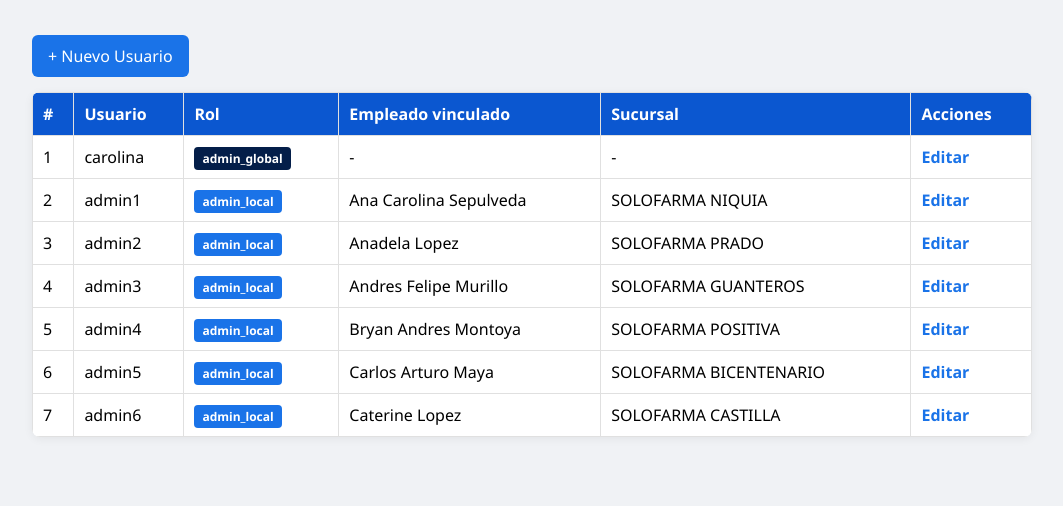
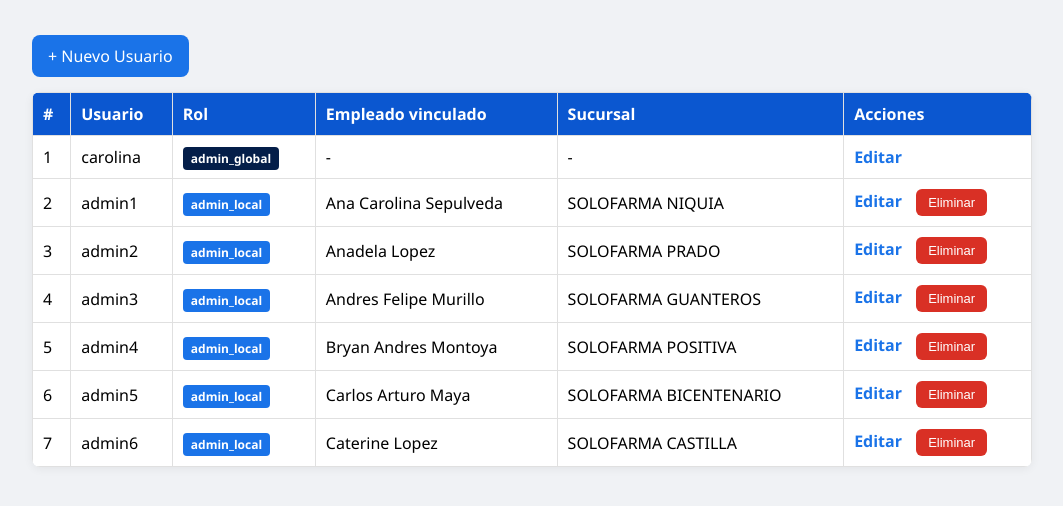
Before and after one commit to rgaitang/proyecto, a Flask app: page /admin/usuarios in a window 1280 px wide. Shown: the part 91-597 px from the top of the page, without its empty margins (108-1171 px from the left). Run offline with Flask 3, Linux system fonts and the light colour scheme; the visitor is signed in with stand-in values (Sample User, id 1).

Commit message:
Gestion de empleados/usuarios: rutas eliminar, cedula real y botones eliminar

```diff
--- a/app.py
+++ b/app.py
@@ -582,6 +582,44 @@ def editar_usuario(usuario_id):
                            todos_tipos=['admin_global', 'admin_local', 'empleado'])
 
 
+@app.route('/admin/eliminar_empleado/<int:empleado_id>', methods=['POST'])
+@rol_required('admin_global')
+def eliminar_empleado(empleado_id):
+    emp = db.session.get(Empleado, empleado_id)
+    if not emp:
+        flash('Empleado no encontrado', 'danger')
+        return redirect(url_for('admin_empleados'))
+    if emp.usuario:
+        flash('No se puede eliminar: el empleado tiene un usuario de login asociado', 'danger')
+        return redirect(url_for('admin_empleados'))
+    nombre = emp.nombre
+    RegistroHoras.query.filter_by(empleado_id=emp.id).delete(synchronize_session=False)
+    Novedad.query.filter_by(empleado_id=emp.id).delete(synchronize_session=False)
+    db.session.delete(emp)
+    db.session.commit()
+    flash(f'Empleado "{nombre}" eliminado', 'success')
+    return redirect(url_for('admin_empleados'))
+
+
+@app.route('/admin/eliminar_usuario/<int:usuario_id>', methods=['POST'])
+@rol_required('admin_global')
+def eliminar_usuario(usuario_id):
+    u = db.session.get(Usuario, usuario_id)
+    if not u:
+        flash('Usuario no encontrado', 'danger')
+        return redirect(url_for('admin_usuarios'))
+    if u.username == 'carolina':
+        flash('No se puede eliminar la cuenta principal (carolina)', 'danger')
+        return redirect(url_for('admin_usuarios'))
+    username = u.username
+    if u.empleado:
+        u.empleado.user_id = None
+    db.session.delete(u)
+    db.session.commit()
+    flash(f'Usuario "{username}" eliminado', 'success')
+    return redirect(url_for('admin_usuarios'))
+
+
 @app.route('/cambiar_password', methods=['POST'])
 @login_required
 def cambiar_password():
--- a/templates/admin_usuarios.html
+++ b/templates/admin_usuarios.html
@@ -19,9 +19,11 @@
         .rol-admin_global { background: #041e49; color: #fff; }
         .rol-admin_local { background: #1a73e8; color: #fff; }
         .rol-empleado { background: #e8f0fe; color: #0b57d0; }
-        .btn { display: inline-block; background: #1a73e8; color: #fff; padding: 10px 16px; border-radius: 6px;
+        .btn { display: inline-block; background: #1a73e8; color: #fff; padding: 10px 16px; border-radius: 8px;
                text-decoration: none; margin: 15px 0; }
-        td a { color: #1a73e8; text-decoration: none; font-weight: 600; }
+        .btn-danger { background: #d93025; color: #fff; border: none; padding: 6px 12px; border-radius: 6px;
+                      cursor: pointer; font-size: 13px; }
+        td a { color: #1a73e8; text-decoration: none; font-weight: 600; margin-right: 10px; }
         td a:hover { text-decoration: underline; }
     </style>
 </head>
@@ -41,7 +43,15 @@
                 <td><span class="rol rol-{{ u.rol }}">{{ u.rol }}</span></td>
                 <td>{{ u.empleado.nombre if u.empleado else '-' }}</td>
                 <td>{{ u.empleado.sucursal_ref.nombre if u.empleado and u.empleado.sucursal_ref else '-' }}</td>
-                <td><a href="{{ url_for('editar_usuario', usuario_id=u.id) }}">Editar</a></td>
+                <td>
+                    <a href="{{ url_for('editar_usuario', usuario_id=u.id) }}">Editar</a>
+                    {% if u.username != 'carolina' %}
+                    <form method="POST" action="{{ url_for('eliminar_usuario', usuario_id=u.id) }}"
+                          style="display:inline;" onsubmit="return confirm('¿Eliminar al usuario {{ u.username|e }}?');">
+                        <button type="submit" class="btn-danger">Eliminar</button>
+                    </form>
+                    {% endif %}
+                </td>
             </tr>
             {% endfor %}
         </table>
```
Also changed, not shown: templates/admin_empleados.html (+19 -8 lines).
